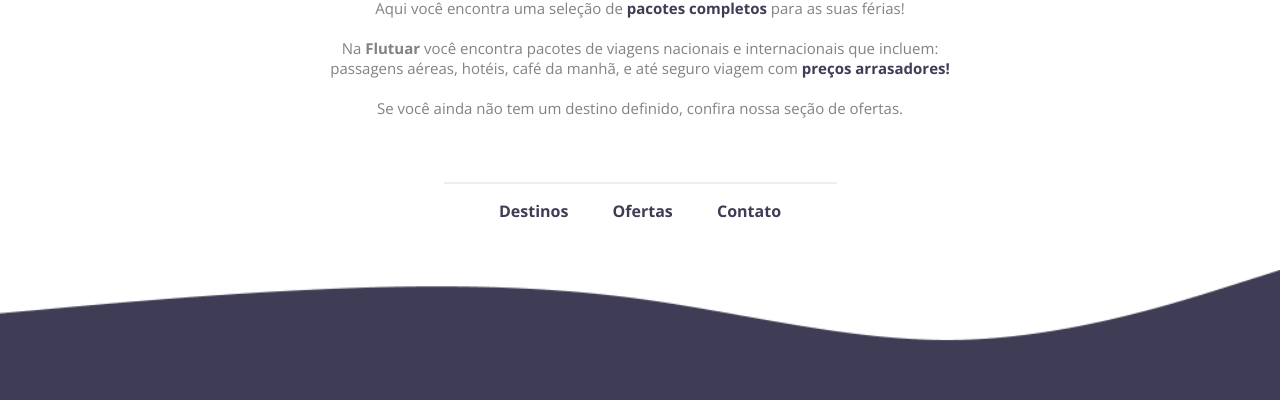
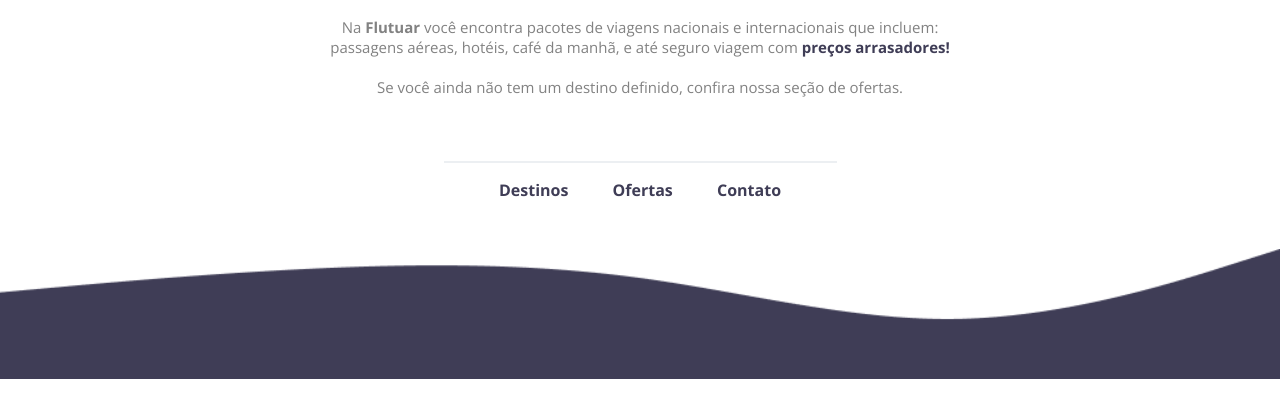
Before and after one commit to eytorferraz/RecriandoLayout-1, a plain HTML site: page index.html in a window 1280 px wide. Shown: the part 398-803 px from the top of the page. Drawn offline with nearby package versions, Linux system fonts and the light colour scheme.

Commit message:
Add files via upload

```diff
--- a/style.css
+++ b/style.css
@@ -1,3 +1,8 @@
+* {
+  margin: 0;
+  padding: 0;
+}
+
 body {
   font-family: 'Open Sans', sans-serif;
   text-align: center;
@@ -59,6 +64,7 @@ p span, #footer a{
 }
 
 #wave {
+  display: flex;
   width: 100%;
   bottom: 0px;
   margin-bottom: 0;
```
Also changed, not shown: index.html (+1 -0 lines).
